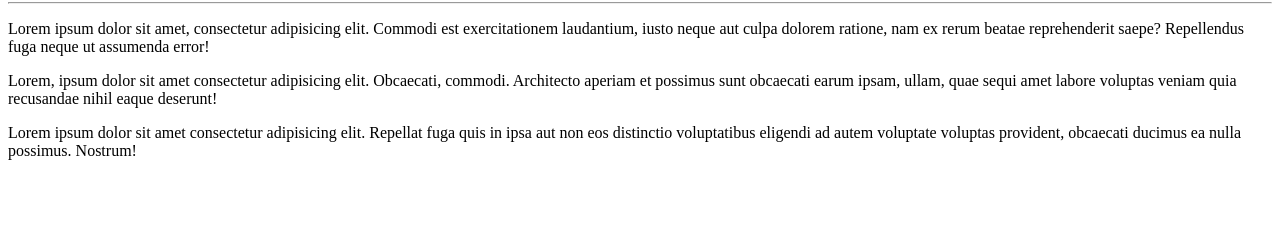
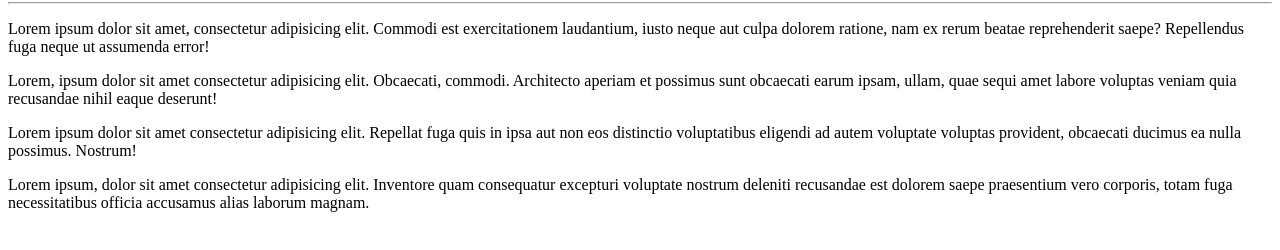
Before and after one commit to livmachado/Ola-mundo, a plain HTML site: page site-exemplo/index.html in a window 1280 px wide. Shown: the part 78-328 px from the top of the page. Drawn offline with Linux system fonts and the light colour scheme.

Commit message:
adc paragrafo

```diff
--- a/site-exemplo/index.html
+++ b/site-exemplo/index.html
@@ -12,5 +12,6 @@
     <p>Lorem ipsum dolor sit amet, consectetur adipisicing elit. Commodi est exercitationem laudantium, iusto neque aut culpa dolorem ratione, nam ex rerum beatae reprehenderit saepe? Repellendus fuga neque ut assumenda error!</p>
     <p>Lorem, ipsum dolor sit amet consectetur adipisicing elit. Obcaecati, commodi. Architecto aperiam et possimus sunt obcaecati earum ipsam, ullam, quae sequi amet labore voluptas veniam quia recusandae nihil eaque deserunt!</p>
     <p>Lorem ipsum dolor sit amet consectetur adipisicing elit. Repellat fuga quis in ipsa aut non eos distinctio voluptatibus eligendi ad autem voluptate voluptas provident, obcaecati ducimus ea nulla possimus. Nostrum!</p>
+    <p>Lorem ipsum, dolor sit amet consectetur adipisicing elit. Inventore quam consequatur excepturi voluptate nostrum deleniti recusandae est dolorem saepe praesentium vero corporis, totam fuga necessitatibus officia accusamus alias laborum magnam.</p>
 </body>
 </html>
```
